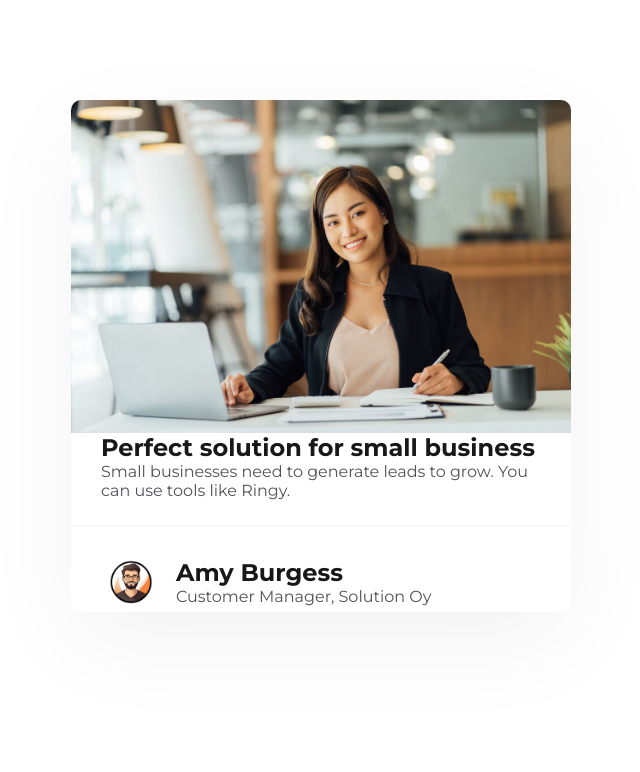
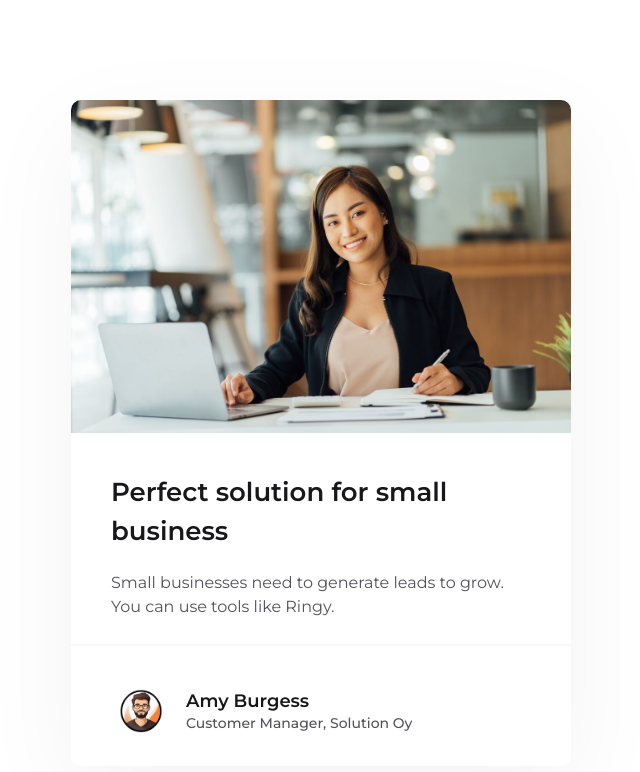
Before and after one commit to viganogabriele/Learning-HTML-CSS, a website: page 07-business-blog-card/index.html in a window 1280 px wide. Shown: the whole page, without its empty margins (319-959 px from the left). Drawn offline with Linux system fonts and the light colour scheme.

Commit message:
style: update padding and layout for card body and footer

```diff
--- a/07-business-blog-card/style.css
+++ b/07-business-blog-card/style.css
@@ -28,9 +28,9 @@ body {
   box-shadow: var(--shadow-card);
 }
 
-.card-body {
-  display: flex;
-  flex-direction: column;
+.card-body,
+.card-footer {
+  padding: 0 40px;
 }
 
 .card-footer {
@@ -42,6 +42,7 @@ body {
 .author-details {
   display: flex;
   flex-direction: column;
+  gap: 2px;
 }
 
 .card-header {
@@ -66,12 +67,39 @@ body {
 }
 
 hr {
-  margin: 25px 0;
+  margin: 25px 0 35px;
   border: var(--color-muted) 1px solid;
   opacity: 4%;
 }
 
-.card-body,
 .card-footer {
-  padding: 0 30px;
+  padding-bottom: 25px;
 }
+
+.card-body {
+  display: flex;
+  flex-direction: column;
+  padding-top: 40px;
+  gap: 20px;
+}
+
+.card-title {
+  font-weight: 600;
+  font-size: 26px;
+  line-height: 1.5;
+}
+
+.card-description {
+  line-height: 1.5;
+  font-size: 16px;
+}
+
+.author-name {
+  font-size: 18px;
+  font-weight: 600;
+}
+
+.author-role {
+  font-size: 14px;
+  font-weight: 500;
+}
```
